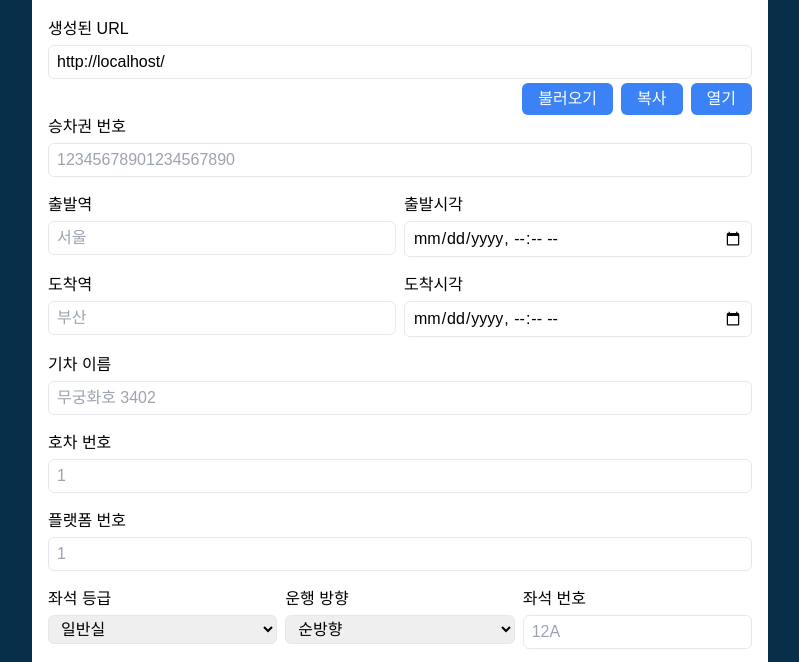
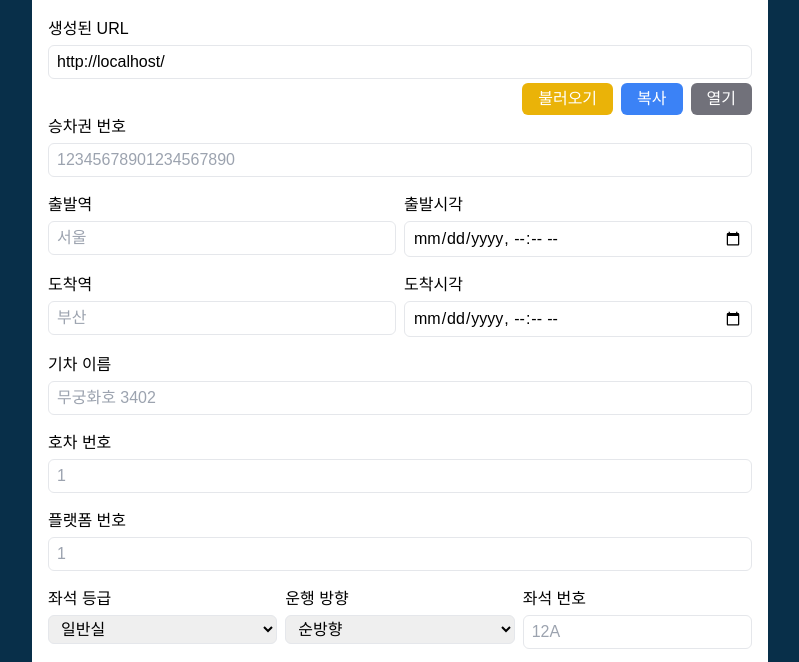
Before and after one commit to 1klabs/kor-eticket-web, a plain HTML site: page setup.html in a window 1280 px wide. Shown: the part 87-749 px from the top of the page, without its empty margins (240-1039 px from the left). Drawn offline with nearby package versions, Linux system fonts and the light colour scheme; a web font is replaced by a local one.

Commit message:
chore: change colors

```diff
--- a/setup.html
+++ b/setup.html
@@ -21,9 +21,9 @@
         <p class="text-md">생성된 URL</p>
         <input type="text" class="w-full px-2 py-1 border rounded-md" id="url" value="https://example.com/">
         <div class="flex justify-end gap-2">
-          <button class="bg-blue-500 transition hover:bg-blue-700 text-white rounded-md px-4 py-1" onclick="parseURL()">불러오기</button>
+          <button class="bg-yellow-500 transition hover:bg-yellow-700 text-white rounded-md px-4 py-1" onclick="parseURL()">불러오기</button>
           <button class="bg-blue-500 transition hover:bg-blue-700 text-white rounded-md px-4 py-1" onclick="copyURL()">복사</button>
-          <button class="bg-blue-500 transition hover:bg-blue-700 text-white rounded-md px-4 py-1" onclick="window.open(document.getElementById('url').value, '_blank')">열기</button>
+          <button class="bg-zinc-500 transition hover:bg-zinc-700 text-white rounded-md px-4 py-1" onclick="window.open(document.getElementById('url').value, '_blank')">열기</button>
         </div>
       </div>
 
```
